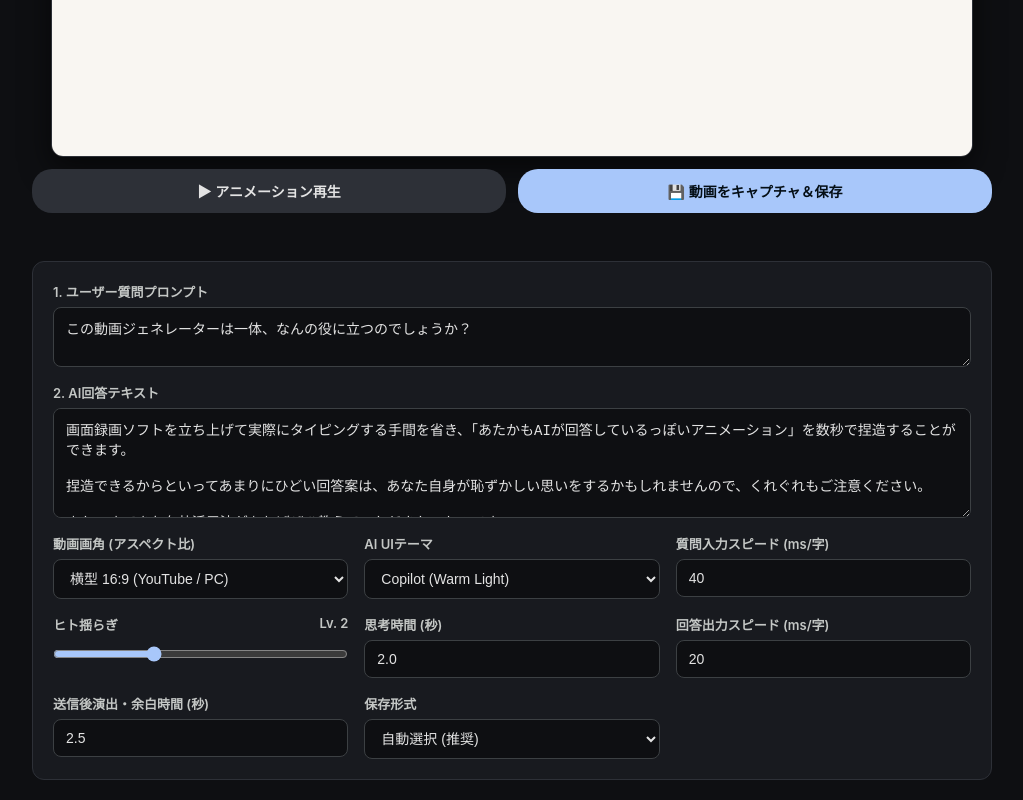
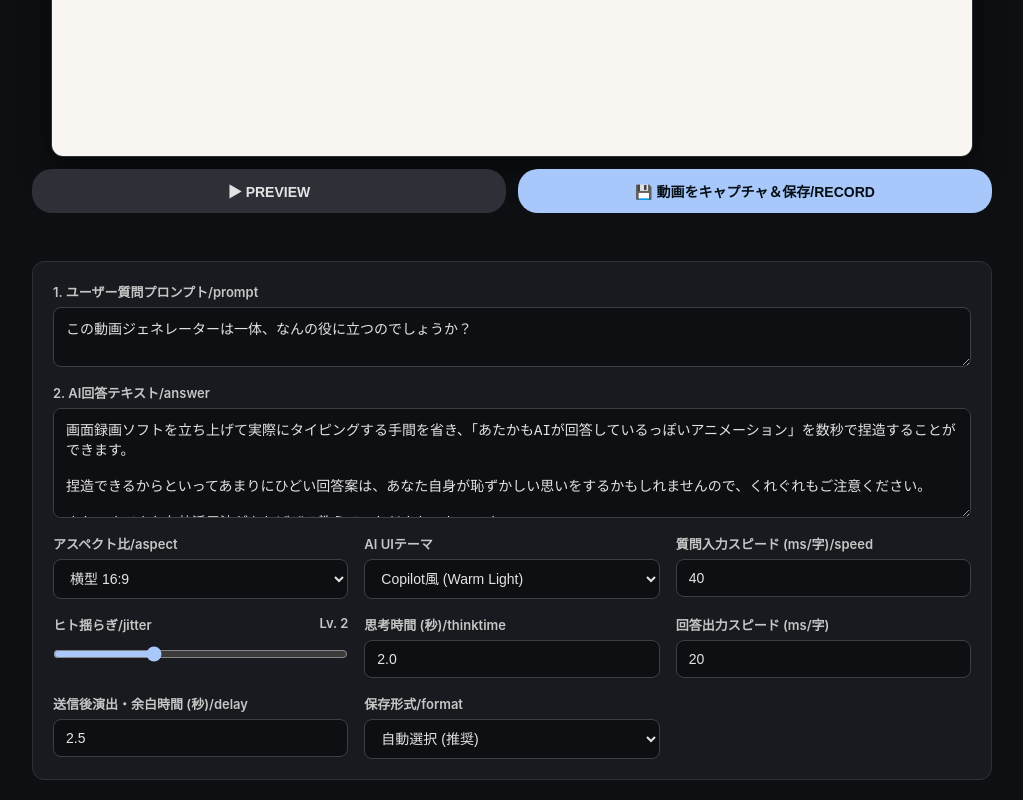
Before and after one commit to rowsei-san/web-tools, a plain HTML site: page chatAI_generator/chatAI_image_gen.html in a window 1280 px wide. Shown: the part 431-1231 px from the top of the page, without its empty margins (128-1151 px from the left). Drawn offline with Linux system fonts and the light colour scheme.

Commit message:
Update chatAI_image_gen.html

```diff
--- a/chatAI_generator/chatAI_image_gen.html
+++ b/chatAI_generator/chatAI_image_gen.html
@@ -20,8 +20,8 @@
       <!-- プレビュー直下の操作ボタン＆ステータス -->
       <div class="preview-controls">
         <div class="button-group">
-          <button id="playBtn" class="btn btn-secondary">▶ アニメーション再生</button>
-          <button id="recordBtn" class="btn">💾 動画をキャプチャ＆保存</button>
+          <button id="playBtn" class="btn btn-secondary">▶ PREVIEW</button>
+          <button id="recordBtn" class="btn">💾 動画をキャプチャ＆保存/RECORD</button>
         </div>
         <div id="status" class="status"></div>
       </div>
@@ -30,12 +30,12 @@
     <!-- コントロールパネル -->
     <div class="panel">
       <div class="form-group full-width">
-        <label for="promptText">1. ユーザー質問プロンプト</label>
+        <label for="promptText">1. ユーザー質問プロンプト/prompt</label>
         <textarea id="promptText">この動画ジェネレーターは一体、なんの役に立つのでしょうか？</textarea>
       </div>
 
       <div class="form-group full-width">
-        <label for="answerText">2. AI回答テキスト</label>
+        <label for="answerText">2. AI回答テキスト/answer</label>
         <textarea id="answerText" style="height: 110px;">画面録画ソフトを立ち上げて実際にタイピングする手間を省き、「あたかもAIが回答しているっぽいアニメーション」を数秒で捏造することができます。
 
 捏造できるからといってあまりにひどい回答案は、あなた自身が恥ずかしい思いをするかもしれませんので、くれぐれもご注意ください。
@@ -44,34 +44,34 @@
       </div>
 
       <div class="form-group">
-        <label for="aspectSelect">動画画角 (アスペクト比)</label>
+        <label for="aspectSelect">アスペクト比/aspect</label>
         <select id="aspectSelect">
-          <option value="16:9" selected>横型 16:9 (YouTube / PC)</option>
-          <option value="9:16">縦型 9:16 (Shorts / TikTok / Reels)</option>
+          <option value="16:9" selected>横型 16:9</option>
+          <option value="9:16">縦型 9:16</option>
         </select>
       </div>
 
       <div class="form-group">
         <label for="themeSelect">AI UIテーマ</label>
         <select id="themeSelect">
-          <option value="copilot">Copilot (Warm Light)</option>
-          <option value="gemini">Gemini (Dark)</option>
-          <option value="chatgpt">ChatGPT (Light)</option>
+          <option value="copilot">Copilot風 (Warm Light)</option>
+          <option value="gemini">Gemini風 (Dark)</option>
+          <option value="chatgpt">ChatGPT分 (Light)</option>
         </select>
       </div>
 
       <div class="form-group">
-        <label for="typingSpeed">質問入力スピード (ms/字)</label>
+        <label for="typingSpeed">質問入力スピード (ms/字)/speed</label>
         <input type="number" id="typingSpeed" value="40" min="10" max="300">
       </div>
 
       <div class="form-group">
-        <label for="humanJitter">ヒト揺らぎ <span id="jitterLevelLabel">Lv. 2</span></label>
+        <label for="humanJitter">ヒト揺らぎ/jitter <span id="jitterLevelLabel">Lv. 2</span></label>
         <input type="range" id="humanJitter" min="1" max="4" step="1" value="2">
       </div>
 
       <div class="form-group">
-        <label for="thinkTime">思考時間 (秒)</label>
+        <label for="thinkTime">思考時間 (秒)/thinktime</label>
         <input type="number" id="thinkTime" value="2.0" step="0.5" min="0.5" max="5">
       </div>
 
@@ -81,12 +81,12 @@
       </div>
 
       <div class="form-group">
-        <label for="endDelay">送信後演出・余白時間 (秒)</label>
+        <label for="endDelay">送信後演出・余白時間 (秒)/delay</label>
         <input type="number" id="endDelay" value="2.5" step="0.5" min="0">
       </div>
 
       <div class="form-group">
-        <label for="formatSelect">保存形式</label>
+        <label for="formatSelect">保存形式/format</label>
         <select id="formatSelect">
           <option value="auto" selected>自動選択 (推奨)</option>
           <option value="mp4">MP4 (環境依存)</option>
```
